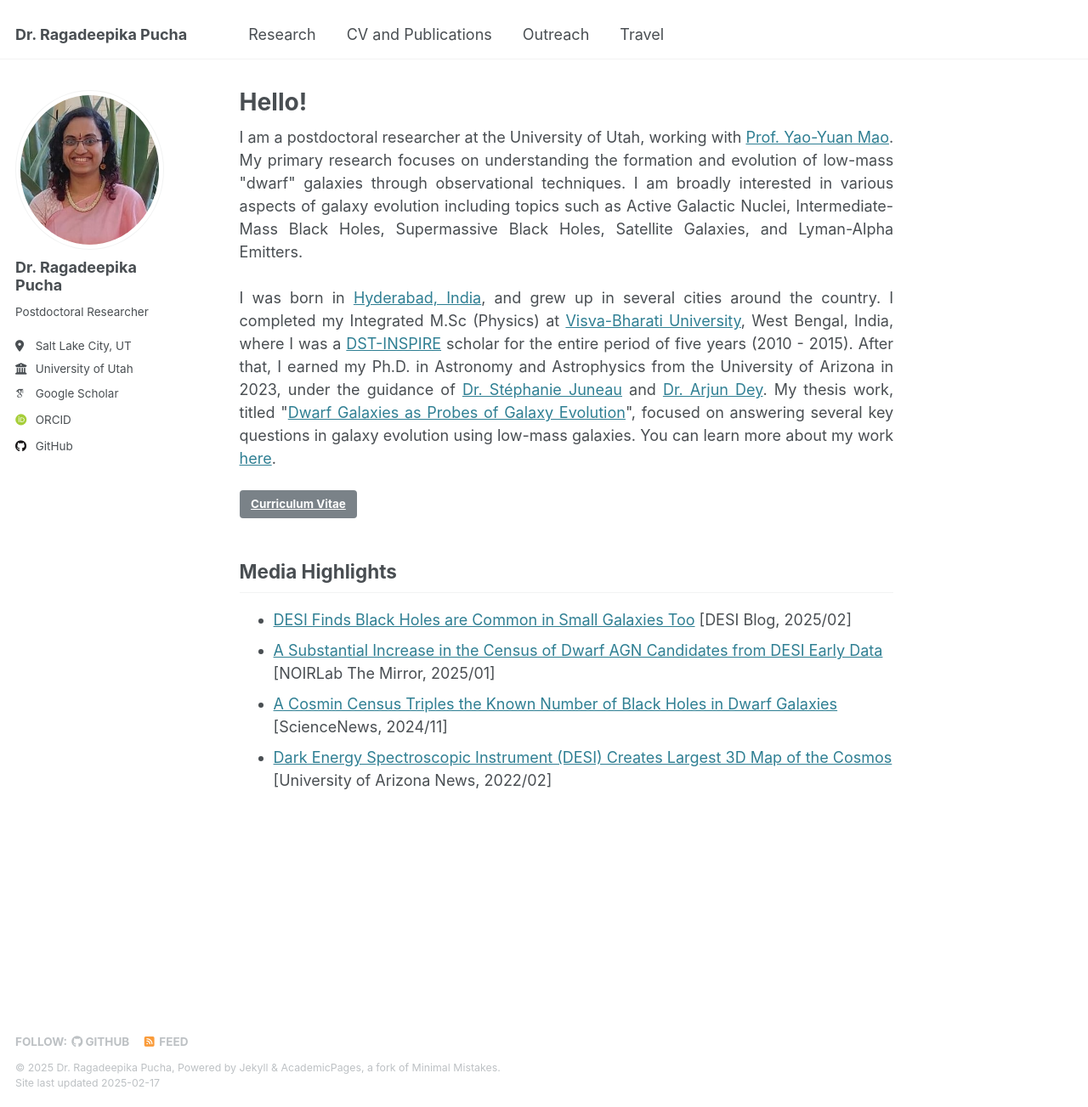
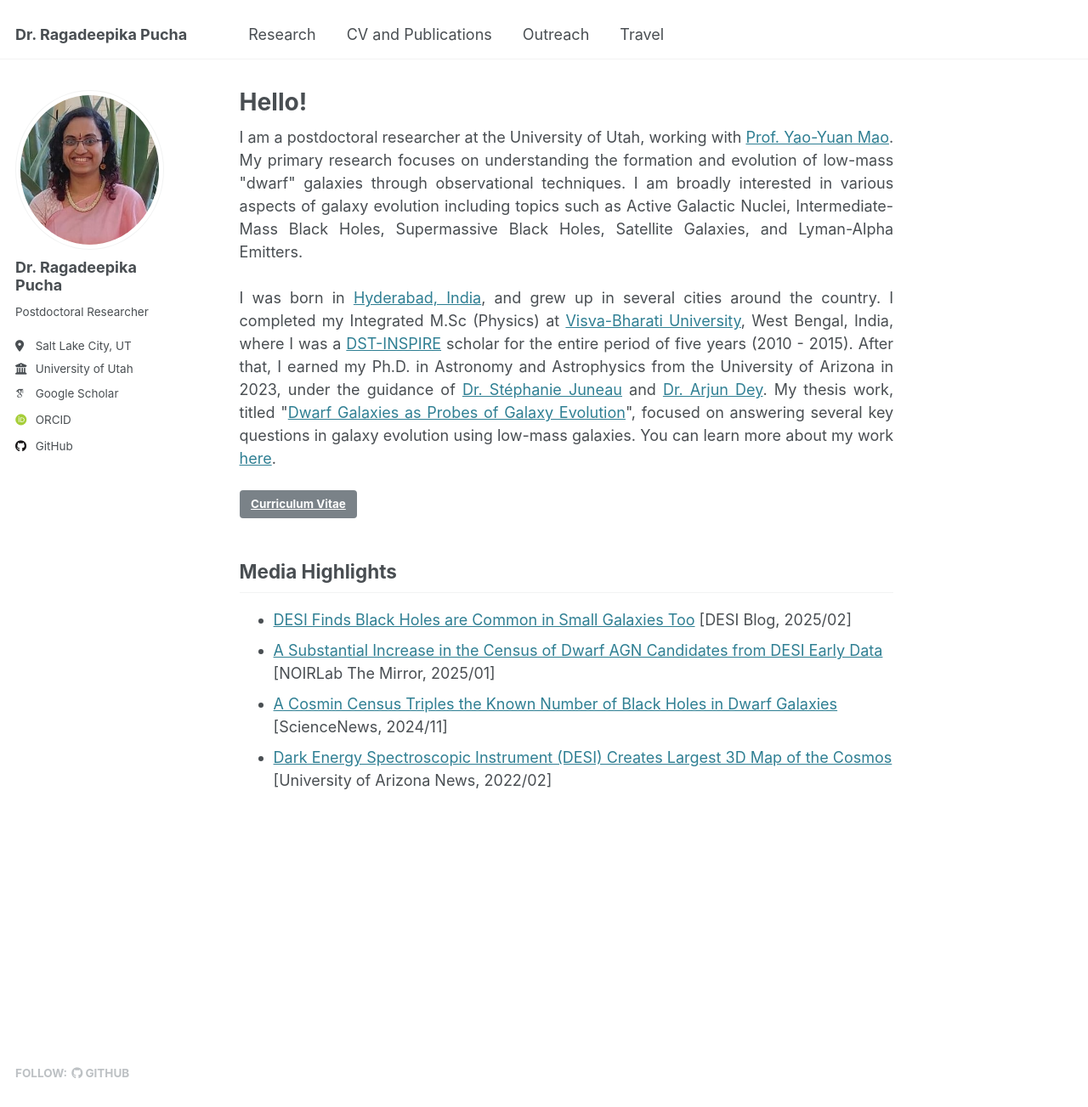
Before and after one commit to Ragadeepika-Pucha/Ragadeepika-Pucha.github.io, a Jekyll site: the page built from _pages/about.md, in a window 1280 px wide and 1303 px high. Shown: the whole window at 85% size. Built offline with Jekyll 4.4.1, drawn with Linux system fonts in a browser that asks for light colours; some web fonts are replaced.

Commit message:
update footer

```diff
--- a/_includes/footer.html
+++ b/_includes/footer.html
@@ -9,17 +9,17 @@
     {% if site.author.github %}
       <li><a href="http://github.com/{{ site.author.github }}"><i class="fab fa-github" aria-hidden="true"></i> GitHub</a></li>
     {% endif %}
-    {% if site.author.bitbucket %}
+    <!-- {% if site.author.bitbucket %}
       <li><a href="http://bitbucket.org/{{ site.author.bitbucket }}"><i class="fab fa-bitbucket" aria-hidden="true"></i> Bitbucket</a></li>
     {% endif %}
     {% if site.atom_feed.hide != true %}
     <li><a href="{% if site.atom_feed.path %}{{ site.atom_feed.path }}{% else %}{{ base_path }}/feed.xml{% endif %}"><i class="fa fa-fw fa-rss-square" aria-hidden="true"></i> {{ site.data.ui-text[site.locale].feed_label | default: "Feed" }}</a></li>
-    {% endif %}
+    {% endif %} -->
   </ul>
 </div>
 {% endif %}
 
-<div class="page__footer-copyright">
+<!-- <div class="page__footer-copyright">
   &copy; {{ site.time | date: '%Y' }} {{ site.name | default: site.title }}, {{ site.data.ui-text[site.locale].powered_by | default: "Powered by" }} <a href="http://jekyllrb.com" rel="nofollow">Jekyll</a> &amp; <a href="https://github.com/academicpages/academicpages.github.io">AcademicPages</a>, a fork of <a href="https://mademistakes.com/work/minimal-mistakes-jekyll-theme/" rel="nofollow">Minimal Mistakes</a>.<br />
   Site last updated {{ "now" | date: '%Y-%m-%d' %}}
-</div>
+</div> -->
```
